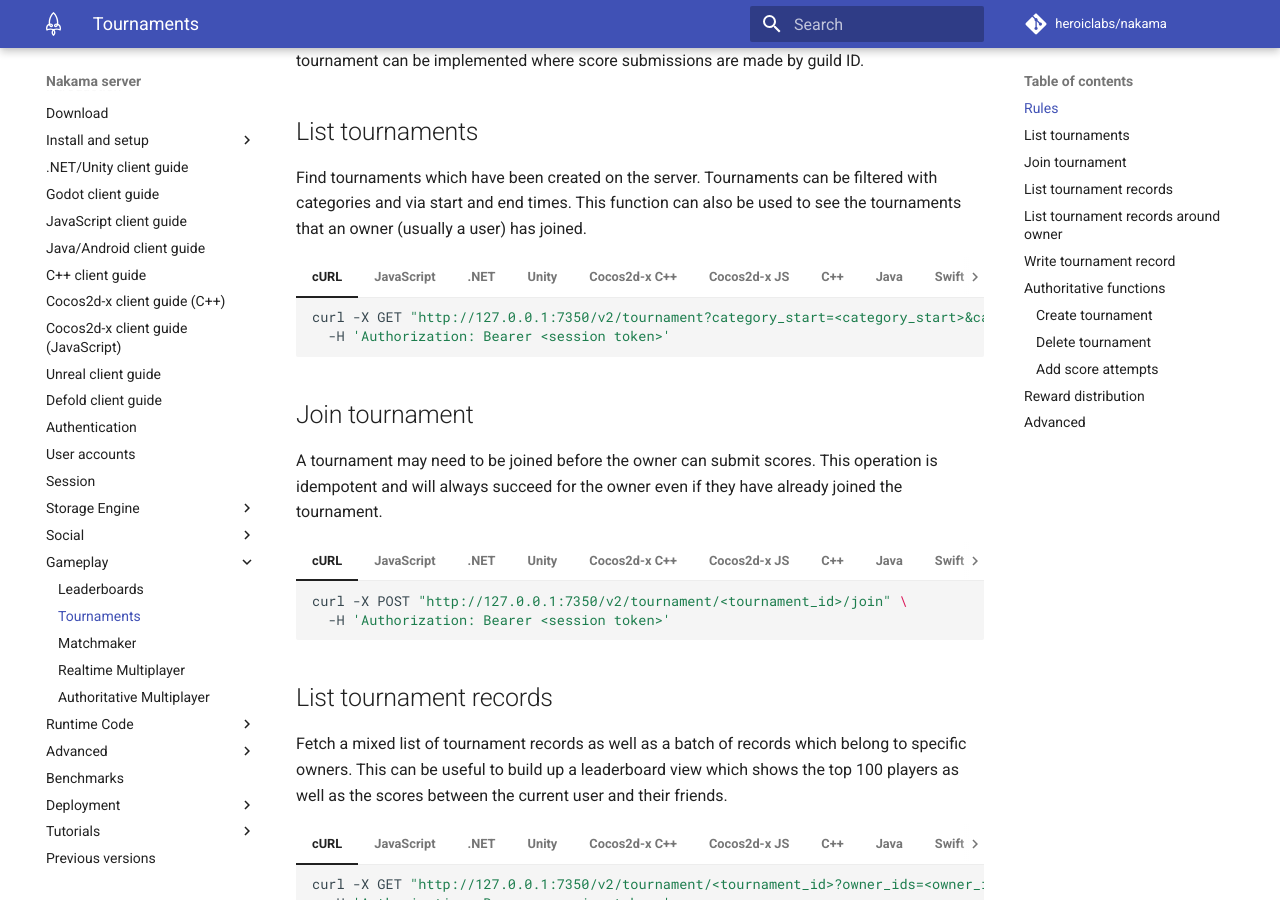
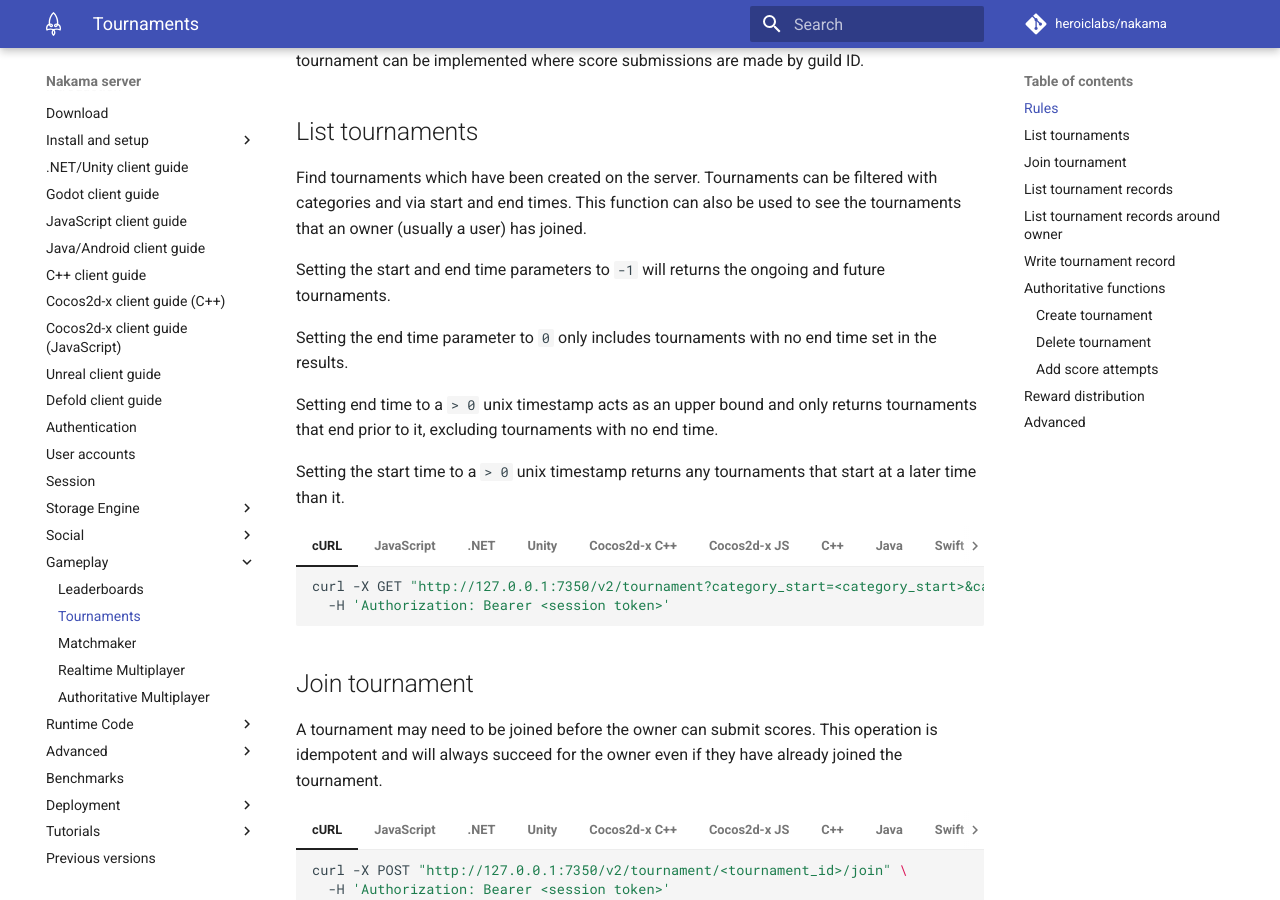
Before and after one commit to heroiclabs/nakama-docs, an MkDocs documentation site: the page built from docs/gameplay-tournaments.md, in a window 1280 px wide and 900 px high, scrolled down 696 px. Built offline with MkDocs 1.6.1 and Material for MkDocs 9.7.7, drawn with Linux system fonts in a browser that asks for light colours; comment, search, counter and statistics services are not loaded.

Commit message:
Improve list tournaments api filters docs

````diff
--- a/docs/gameplay-tournaments.md
+++ b/docs/gameplay-tournaments.md
@@ -17,6 +17,14 @@
 ## List tournaments
 
 Find tournaments which have been created on the server. Tournaments can be filtered with categories and via start and end times. This function can also be used to see the tournaments that an owner (usually a user) has joined.
+
+Setting the start and end time parameters to `-1` will returns the ongoing and future tournaments.
+
+Setting the end time parameter to `0` only includes tournaments with no end time set in the results.
+
+Setting end time to a `> 0` unix timestamp acts as an upper bound and only returns tournaments that end prior to it, excluding tournaments with no end time.
+
+Setting the start time to a `> 0` unix timestamp returns any tournaments that start at a later time than it.
 
 === "cURL"
 	```sh
````
